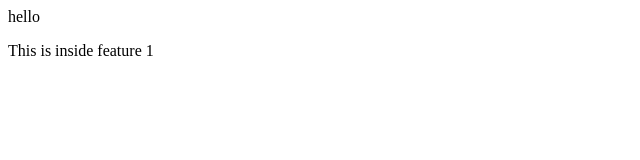
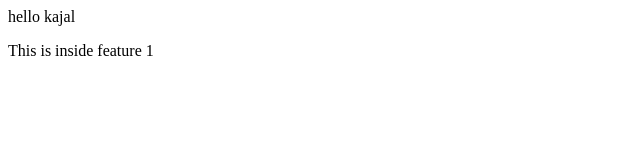
Before and after one commit to KajalRai0207/RemoteRepo, a plain HTML site: page index.html in a window 1280 px wide. Shown: the full height of the page, 0-640 px from the left. Drawn offline with Linux system fonts and the light colour scheme.

Commit message:
Added name.

```diff
--- a/index.html
+++ b/index.html
@@ -1,2 +1,2 @@
-<p>hello</p>
+<p>hello kajal</p>
 <p>This is inside feature 1</p>
```
